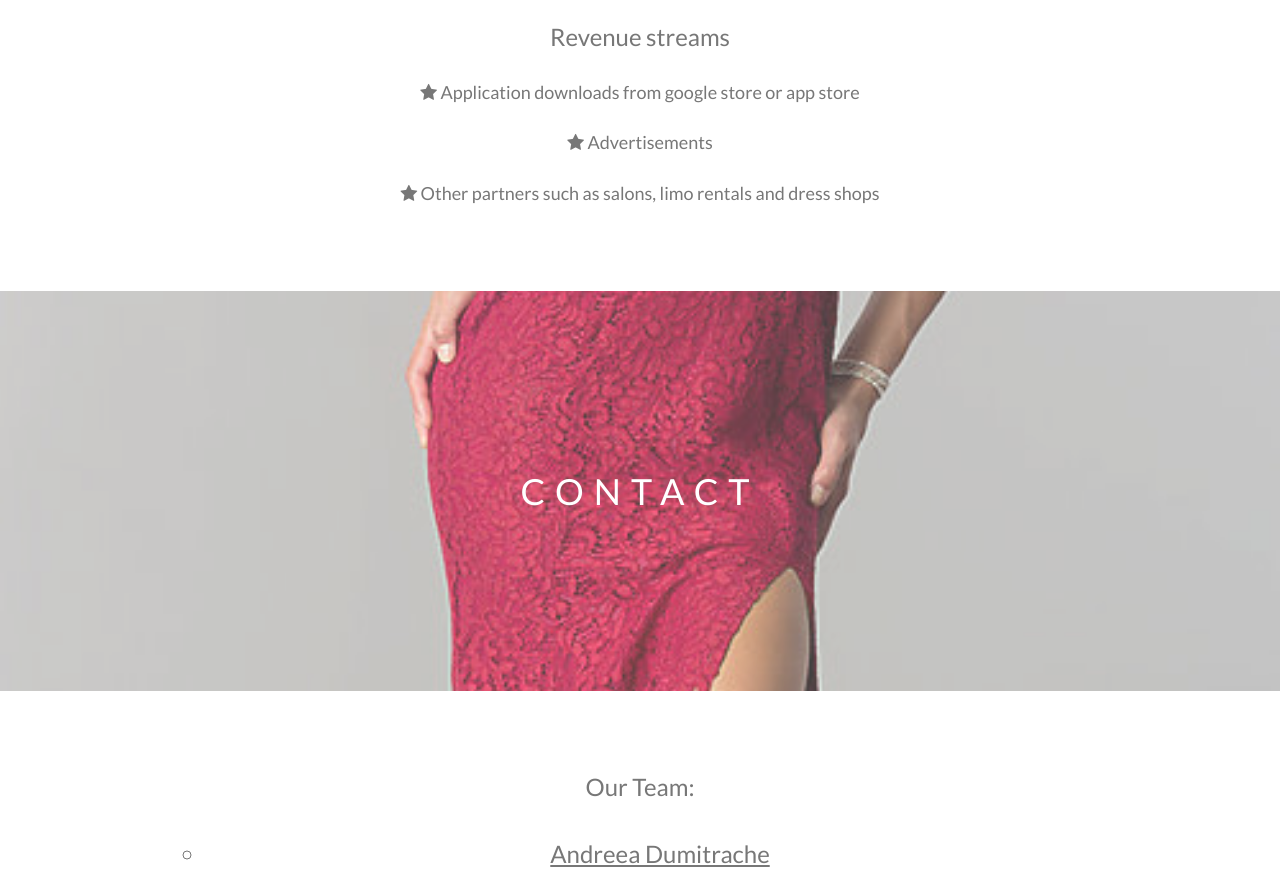
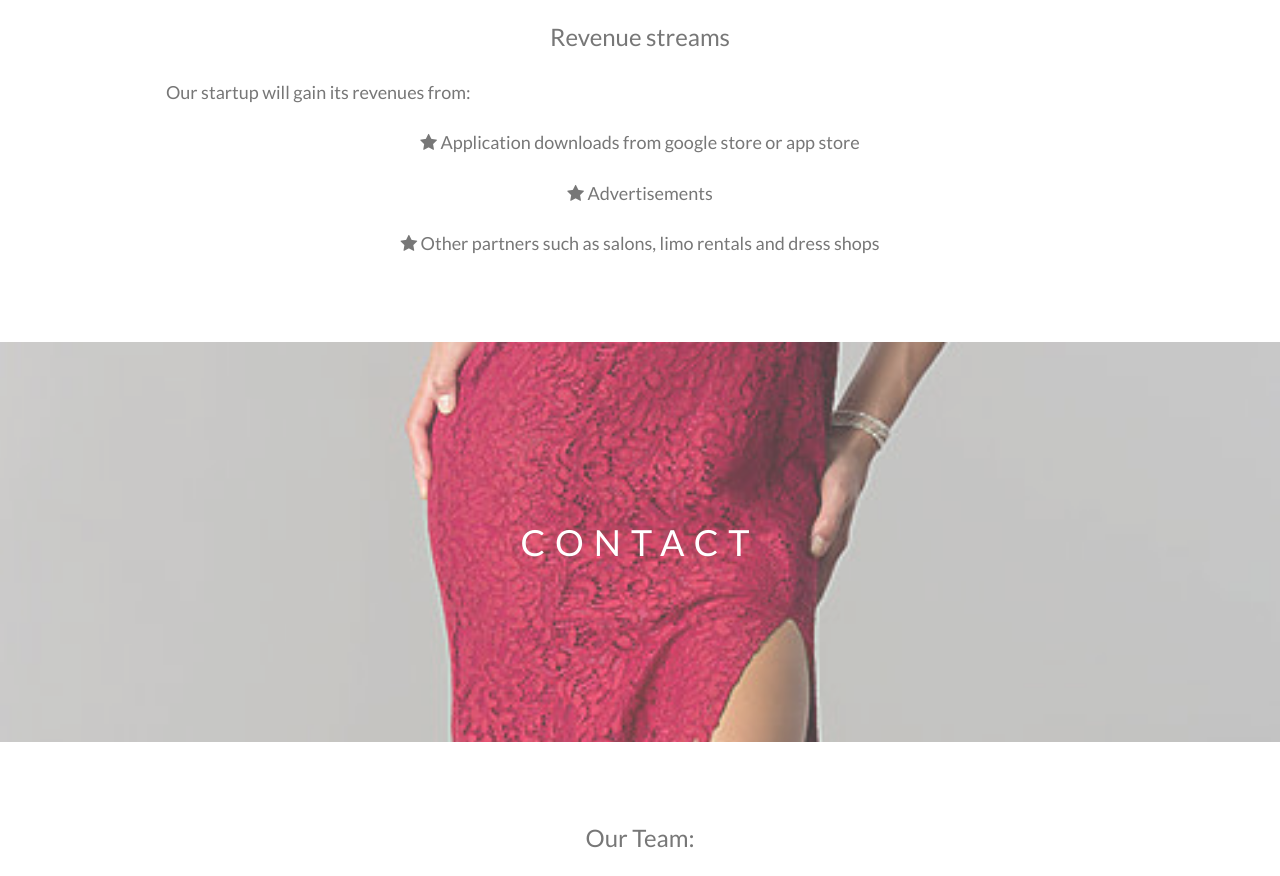
Before and after one commit to adrian-dudau/DSS-Proiect_Fiki, a plain HTML site: page index.html in a window 1280 px wide. Shown: the part 2879-3755 px from the top of the page. Drawn offline with nearby package versions, Linux system fonts and the light colour scheme.

Commit message:
Update index.html

```diff
--- a/index.html
+++ b/index.html
@@ -183,6 +183,8 @@ body, html {
 
   <h3 class="w3-center">Revenue streams</h3>
 
+  <p class="w3-large"> Our startup will gain its revenues from:</p>
+
   <h3 class="w3-center">
 
   <p class="w3-large"><i class="fa fa-star"></i> Application downloads from google store or app store</p>
```
